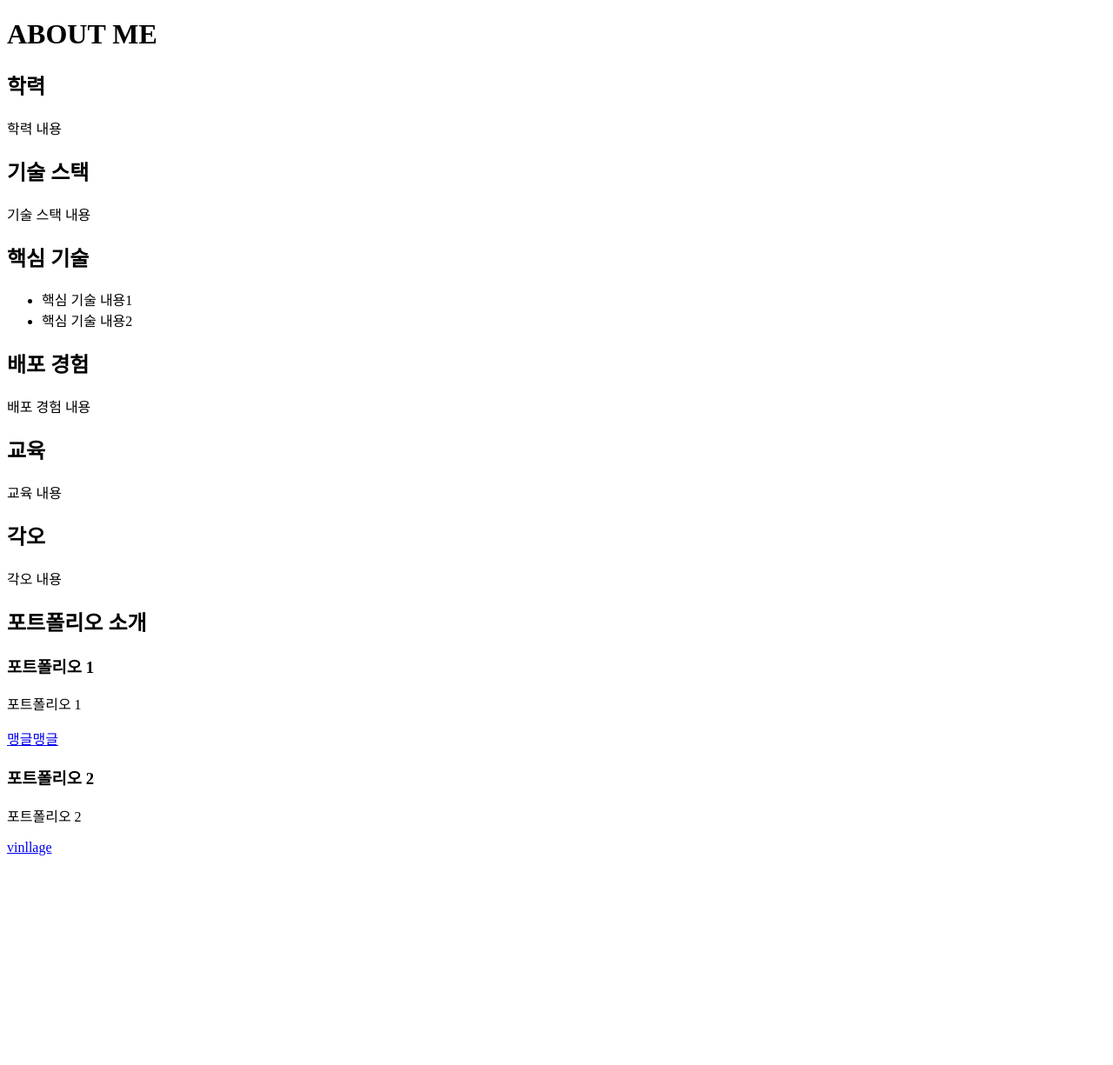
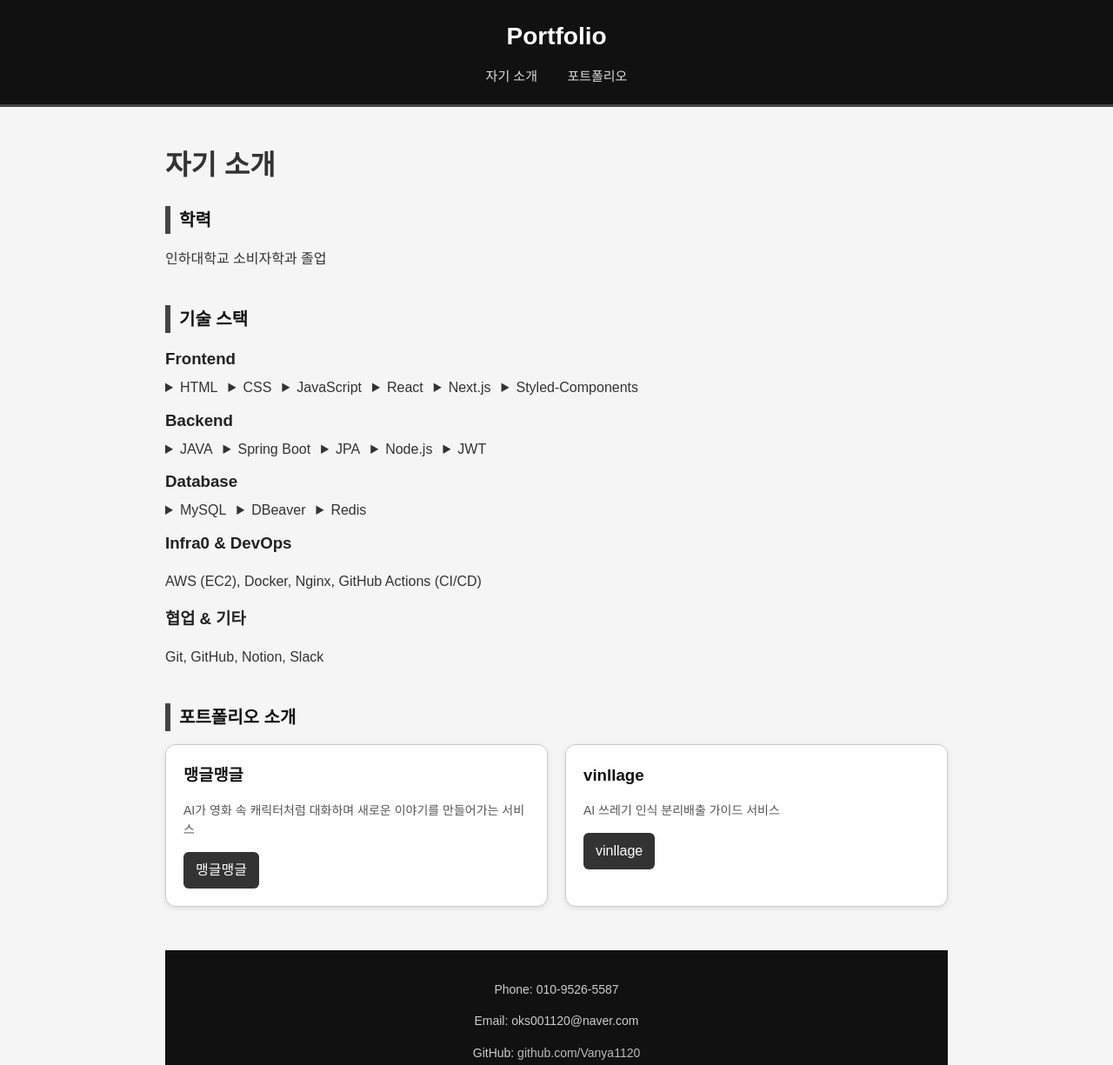
Before and after one commit to Vanya1120/testpages, a plain HTML site: page index.html in a window 1280 px wide. Shown: the top 1225 px of the page at 87% size. Before the commit the page ends 992 px from the top, so only its background shows below. Drawn offline with Linux system fonts and the light colour scheme.

Commit message:
기술스택 추가추

```diff
--- a/index.html
+++ b/index.html
@@ -1,66 +1,126 @@
 <!DOCTYPE html>
 <html lang="ko">
 <head>
+  <link rel="stylesheet" href="style.css">
   <meta charset="UTF-8" />
-  <title>포트폴리오 - About Me</title>
+  <title>포트폴리오</title>
 </head>
 <body>
+  <header>
+    <h1>Portfolio</h1>
+    <nav>
+      <a href="#about">자기 소개</a>
+      <a href="#portfolio">포트폴리오</a>
+    </nav>
+  </header>
+
   <div class="container">
     <div class="profile">
     </div>
 
-    <div class="content">
-      <h1>ABOUT ME</h1>
+    <div class="content" id="about">
+      <h1>자기 소개</h1>
 
       <div class="section">
         <h2>학력</h2>
-        <p>학력 내용</p>
+        <p>인하대학교 소비자학과 졸업</p>
       </div>
 
       <div class="section">
         <h2>기술 스택</h2>
-        <p>기술 스택 내용</p>
+
+        <h3>Frontend</h3>
+        <div class="tech-grid">
+          <details>
+            <summary>HTML</summary>
+            <p>HTML 설명</p>
+          </details>
+          <details>
+            <summary>CSS</summary>
+            <p>CSS 설명</p>
+          </details>
+          <details>
+            <summary>JavaScript</summary>
+            <p>JavaScript 설명</p>
+          </details>
+          <details>
+            <summary>React</summary>
+            <p>React 설명</p>
+          </details>
+          <details>
+            <summary>Next.js</summary>
+            <p>Next.js 설명</p>
+          </details>
+          <details>
+            <summary>Styled-Components</summary>
+            <p>Styled-Components 설명</p>
+          </details>
+        </div>
+
+
+        <h3>Backend</h3>
+        <div class="tech-grid">
+          <details>
+            <summary>JAVA</summary>
+            <p>JAVA 설명</p>
+          </details>
+          <details>
+            <summary>Spring Boot</summary>
+            <p>Spring Boot 설명</p>
+          </details>
+          <details>
+            <summary>JPA</summary>
+            <p>JPA 설명</p>
+          </details>
+          <details>
+            <summary>Node.js</summary>
+            <p>Node.js 설명</p>
+          </details>
+          <details>
+            <summary>JWT</summary>
+            <p>JWT 설명</p>
+          </details>
+        </div>
+
+
+        <h3>Database</h3>
+        <div class="tech-grid">
+          <details>
+            <summary>MySQL</summary>
+            <p>MySQL 설명</p>
+          </details>
+          <details>
+            <summary>DBeaver</summary>
+            <p>DBeaver 설명</p>
+          </details>
+          <details>
+            <summary>Redis</summary>
+            <p>Redis 설명</p>
+          </details>
+        </div>
+
+        <h3>Infra0 & DevOps</h3>
+        <p>AWS (EC2), Docker, Nginx, GitHub Actions (CI/CD)</p>
+
+        <h3>협업 & 기타</h3>
+        <p>Git, GitHub, Notion, Slack</p>
       </div>
 
-      <div class="section">
-        <h2>핵심 기술</h2>
-        <ul>
-          <li>핵심 기술 내용1</li>
-          <li>핵심 기술 내용2</li>
-        </ul>
-      </div>
+      <section id="portfolio" class="section">
+        <h2>포트폴리오 소개</h2>
+        <div class="portfolio-list">
 
-      <div class="section">
-        <h2>배포 경험</h2>
-        <p>배포 경험 내용</p>
-      </div>
-
-      <div class="section">
-        <h2>교육</h2>
-        <p>교육 내용</p>
-      </div>
-
-      <div class="section">
-        <h2>각오</h2>
-        <p>각오 내용</p>
-      </div>
-
-
-      <section id="porfolio">
-        <h2>포트폴리오 소개</h2>
-        <div class="porfolio-list">
-
-          <div class="porfolio-card">
-            <h3>포트폴리오 1</h3>
-            <p>포트폴리오 1</p>
+          <div class="portfolio-card">
+            <h3>맹글맹글</h3>
+            <p>AI가 영화 속 캐릭터처럼 대화하며 새로운 이야기를 만들어가는 서비스</p>
             <div class="buttons">
               <a href="https://maengle.xyz" class="btn">맹글맹글</a>
             </div>
           </div>
 
-          <div class="porfolio-card">
-            <h3>포트폴리오 2</h3>
-            <p>포트폴리오 2</p>
+          <div class="portfolio-card">
+            <h3>vinllage</h3>
+            <p>AI 쓰레기 인식 분리배출 가이드 서비스</p>
             <div class="buttons">
               <a href="https://vinllage.xyz" class="btn">vinllage</a>
             </div>
@@ -70,6 +130,23 @@
       </section>
 
     </div>
+    <footer>
+      <p>Phone: 010-9526-5587</p>
+      <p>Email: oks001120@naver.com</p>
+      <p>GitHub: <a href="https://github.com/Vanya1120">github.com/Vanya1120</a></p>
+  </footer>
   </div>
+  <script>
+  document.querySelectorAll(".tech-grid details").forEach((detail) => {
+    detail.addEventListener("toggle", function () {
+      if (this.open) {
+        // 다른 모든 details 닫기
+        document.querySelectorAll(".tech-grid details").forEach((el) => {
+          if (el !== this) el.open = false;
+        });
+      }
+    });
+  });
+</script>
 </body>
 </html>
--- /dev/null
+++ b/style.css
@@ -0,0 +1,161 @@
+body {
+  font-family: "Arial", sans-serif;
+  margin: 0;
+  padding: 0;
+  line-height: 1.6;
+  background: #f5f5f5;
+  color: #333;
+}
+
+header {
+  background: #111;
+  color: #fff;
+  padding: 20px 0;
+  text-align: center;
+  border-bottom: 3px solid #444;
+}
+
+header h1 {
+  margin: 0;
+  font-size: 28px;
+}
+
+nav {
+  margin-top: 10px;
+}
+
+nav a {
+  color: #ddd;
+  margin: 0 15px;
+  text-decoration: none;
+  font-size: 15px;
+  transition: color 0.2s;
+}
+
+nav a:hover {
+  color: #fff;
+}
+
+.container {
+  max-width: 900px;
+  margin: 0 auto;
+  padding: 20px;
+}
+
+.section {
+  margin-bottom: 40px;
+}
+
+.section h2 {
+  border-left: 6px solid #444;
+  padding-left: 10px;
+  margin-bottom: 15px;
+  font-size: 20px;
+  color: #111;
+}
+
+.section h3 {
+  margin: 10px 0 5px;
+  color: #222;
+}
+
+.portfolio-list {
+  display: flex;
+  gap: 20px;
+  flex-wrap: wrap;
+}
+
+.portfolio-card {
+  flex: 1 1 40%;
+  background: #fff;
+  border: 1px solid #ccc;
+  border-radius: 12px;
+  padding: 20px;
+  box-shadow: 0 2px 6px rgba(0, 0, 0, 0.1);
+  transition: transform 0.2s ease, box-shadow 0.2s ease;
+}
+
+.portfolio-card:hover {
+  transform: translateY(-5px);
+  box-shadow: 0 4px 12px rgba(0, 0, 0, 0.2);
+}
+
+.portfolio-card h3 {
+  margin-top: 0;
+  color: #111;
+}
+
+.portfolio-card p {
+  font-size: 14px;
+  color: #555;
+}
+
+.buttons {
+  margin-top: 15px;
+}
+
+.btn {
+  display: inline-block;
+  padding: 8px 14px;
+  background: #333;
+  color: #fff;
+  text-decoration: none;
+  border-radius: 6px;
+}
+
+.btn:hover {
+  background: #555;
+}
+
+footer {
+  background: #111;
+  color: #ccc;
+  text-align: center;
+  padding: 20px 0;
+  margin-top: 50px;
+  font-size: 14px;
+}
+
+footer a {
+  color: #bbb;
+  text-decoration: none;
+}
+
+footer a:hover {
+  color: #fff;
+}
+
+.section .tech-grid {
+  display: flex;
+  flex-wrap: wrap;
+  gap: 12px;
+}
+
+.section .tech-btn {
+  flex: 1 1 calc(16.66% - 12px);
+  min-width: 120px;
+  background: #f9f9f9;
+  border: 1px solid #ccc;
+  border-radius: 6px;
+  padding: 8px;
+  text-align: center;
+  cursor: pointer;
+  font-weight: bold;
+}
+
+.section .tech-desc {
+  display: none;
+  flex: 1 1 100%;
+  margin-top: 8px;
+  padding: 12px;
+  background: #eee;
+  border-left: 4px solid #333;
+}
+
+#html:checked ~ .tech-desc:nth-of-type(1),
+#css:checked ~ .tech-desc:nth-of-type(2),
+#js:checked ~ .tech-desc:nth-of-type(3),
+#react:checked ~ .tech-desc:nth-of-type(4),
+#next:checked ~ .tech-desc:nth-of-type(5) {
+  display: block;
+}
```
